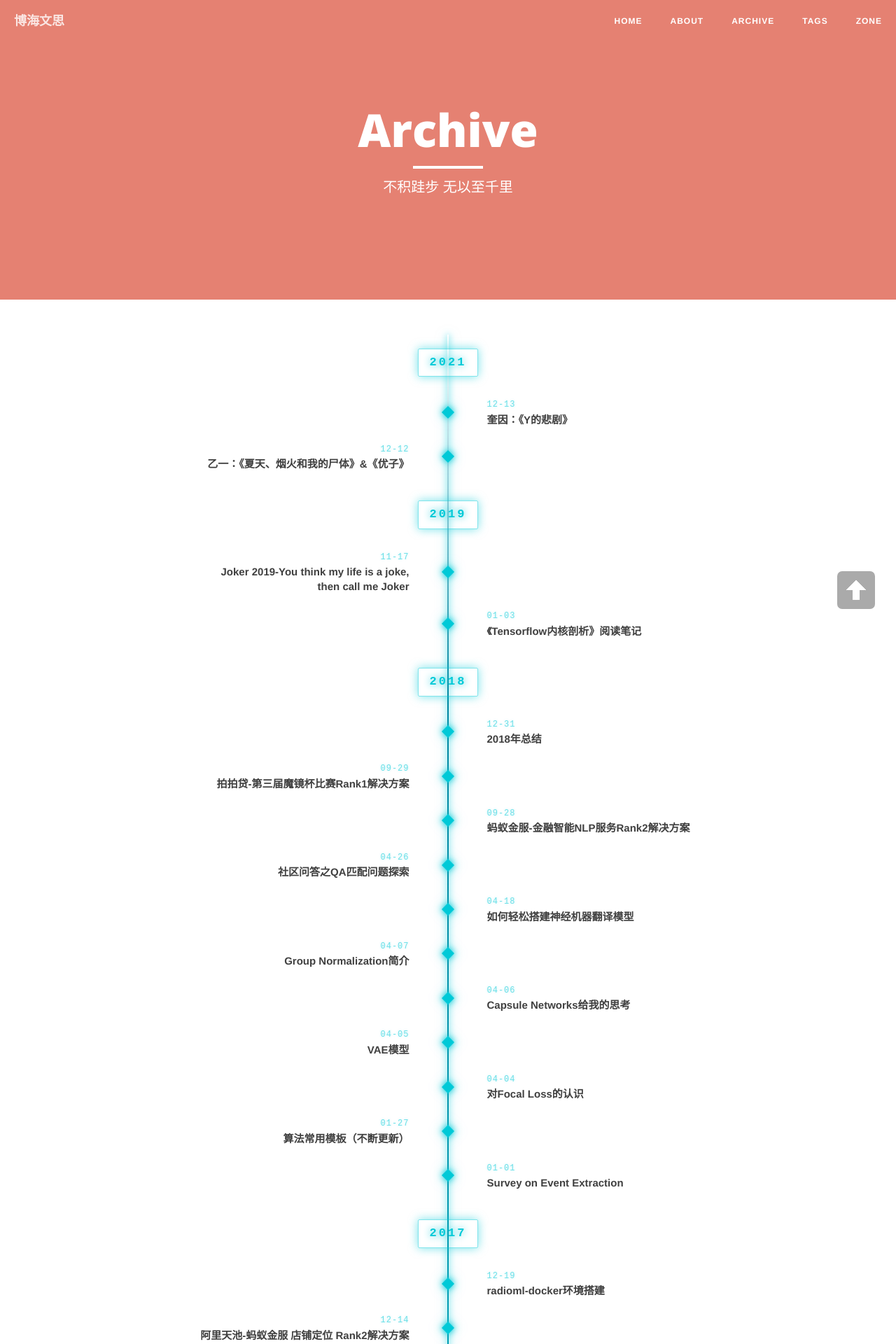
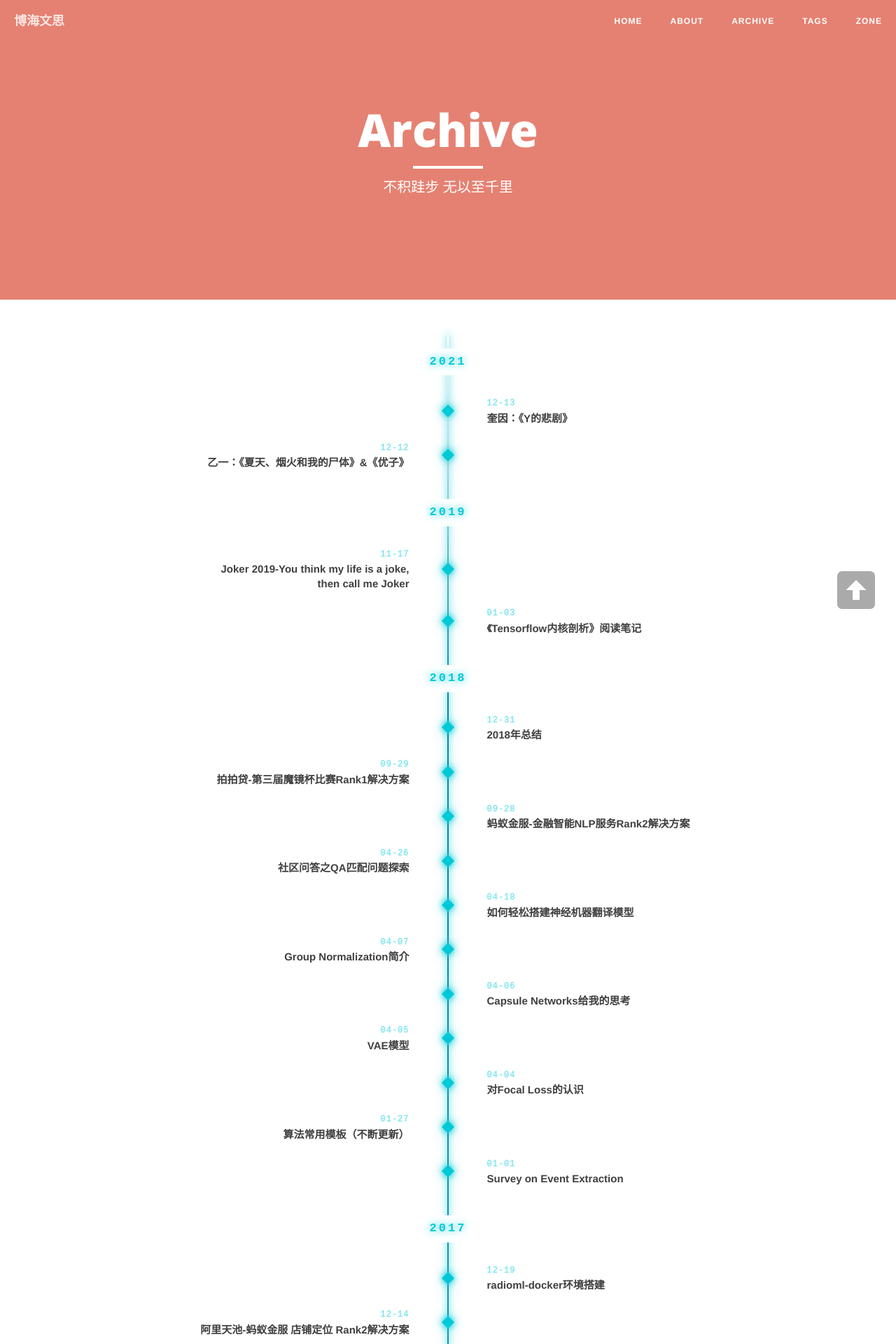
Before and after one commit to l11x0m7/l11x0m7.github.io, a Jekyll site: the page built from archive.md, in a window 1280 px wide. Shown: the top 1920 px of the page at 70% size. Built offline with Jekyll 4.4.1, drawn with Linux system fonts in a browser that asks for light colours; nearby versions of some CDN libraries; comment, search, counter and statistics services are not loaded.

Commit message:
Remove year label frame, keep spine from crossing the year text
- Year labels become frameless cyan text (no border/box-shadow)
- Add solid white background behind year text so the central spine
  no longer cuts through the year digits

Co-Authored-By: Claude <noreply@anthropic.com>

```diff
--- a/css/archive-timeline.css
+++ b/css/archive-timeline.css
@@ -70,22 +70,22 @@
 .tl-year-label {
   position: relative;
   z-index: 2;
-  padding: 5px 16px;
+  padding: 5px 18px;
   font-family: "Courier New", Consolas, monospace;
   font-size: 17px;
   font-weight: 700;
   letter-spacing: 3px;
   color: var(--tl-cyan);
-  background: transparent;
-  border: 1px solid rgba(0, 201, 215, 0.5);
-  border-radius: 2px;
+  /* 纯文字无框;白底盖住中央竖线,不让线穿过年份 */
+  background: #fff;
+  border: none;
+  border-radius: 0;
   text-shadow: 0 0 8px rgba(0, 201, 215, 0.7);
-  box-shadow: 0 0 8px rgba(0, 201, 215, 0.3);
   animation: tl-pulse 2.6s ease-in-out infinite;
 }
 @keyframes tl-pulse {
-  0%, 100% { box-shadow: 0 0 8px rgba(0, 201, 215, 0.3); text-shadow: 0 0 8px rgba(0, 201, 215, 0.7); }
-  50%      { box-shadow: 0 0 14px rgba(0, 201, 215, 0.55); text-shadow: 0 0 12px rgba(0, 201, 215, 1); }
+  0%, 100% { text-shadow: 0 0 8px rgba(0, 201, 215, 0.7); }
+  50%      { text-shadow: 0 0 12px rgba(0, 201, 215, 1); }
 }
 
 /* —— 文章条目(左右交替)—— */
```
